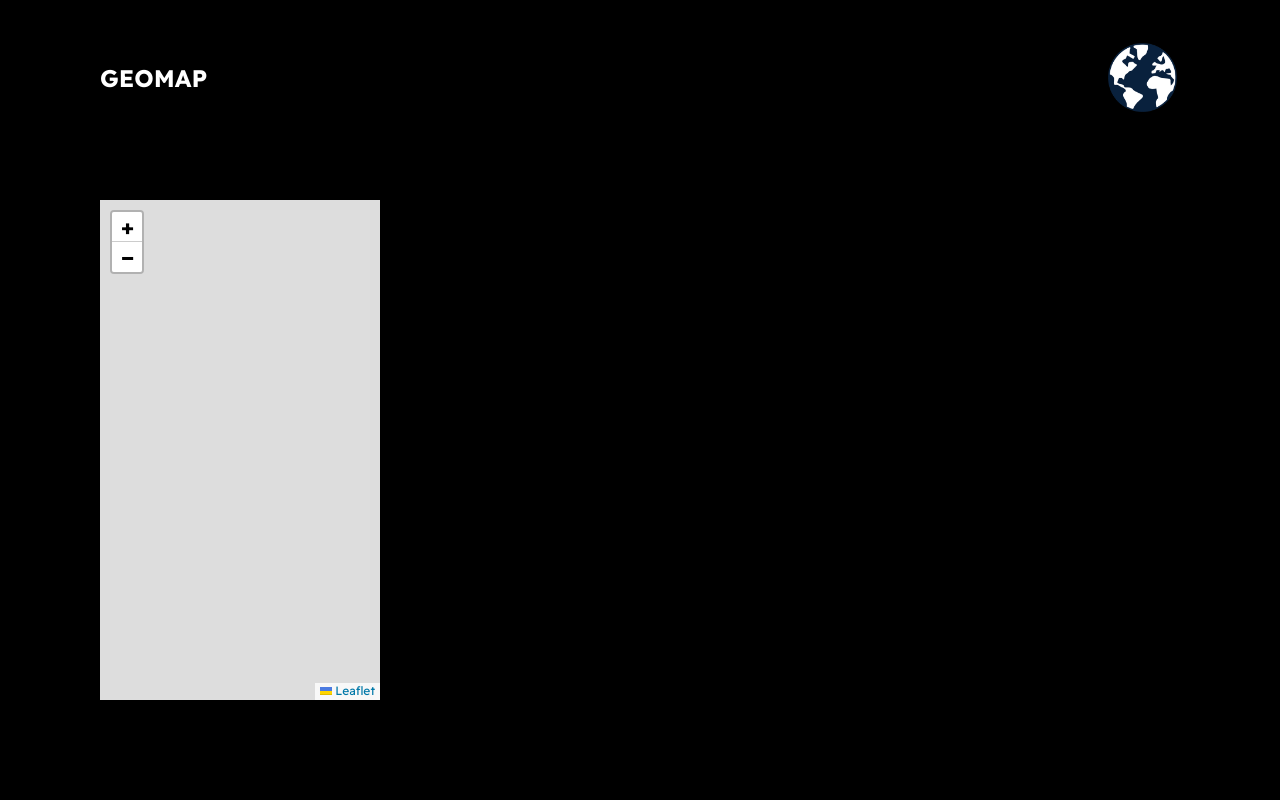
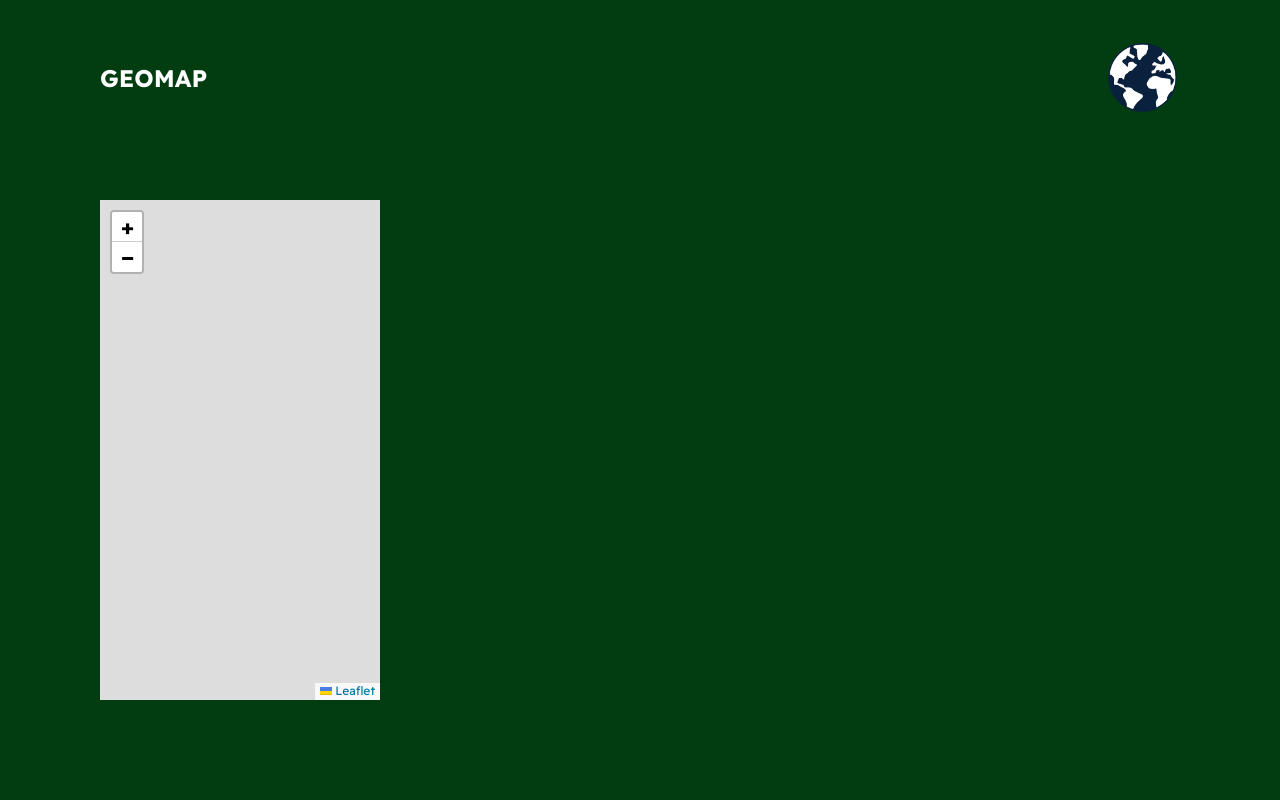
Before and after one commit to ashetty2308/GeoMap, a Flask app: template templates/index_2.html in a window 1280 px wide; the page is wider, and only the part inside the window is pictured. Run offline with Flask 2, Linux system fonts and the light colour scheme; the template is opened without the code that fills it, so the values that code supplies are empty; some libraries are stand-ins or nearby versions.

Commit message:
edited css

```diff
--- a/static/styles/style_2.css
+++ b/static/styles/style_2.css
@@ -27,7 +27,7 @@ body{
     width: 100%;
     height: 100%;
     padding: 20px;
-    background: lightyellow;
+    background: blue;
     order: 2;
     display: none;
 }
@@ -55,7 +55,7 @@ body{
     display: flex;
     justify-content: space-between;
     align-items: center;
-    background: black;
+    background: rgb(1, 61, 16);
     color: white;
     z-index: 2;
     transition: 0.35s;
```
